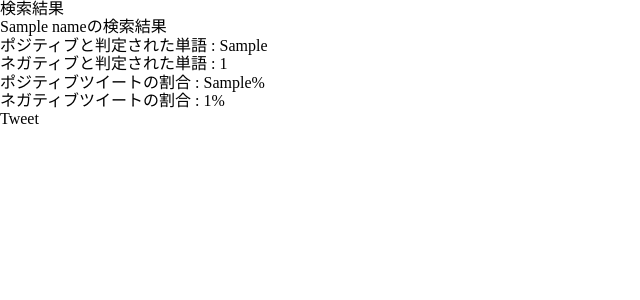
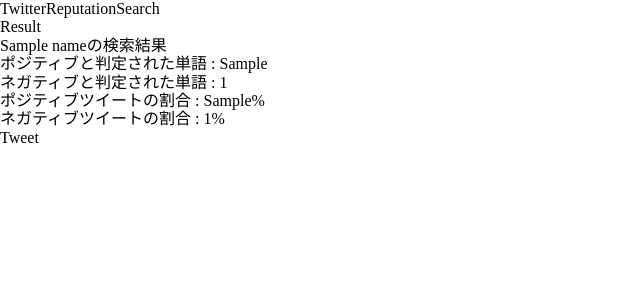
Before and after one commit to y-yana/Twitter-Reputation-Search, a Flask app: template templates/result.html in a window 1280 px wide. Shown: the top 300 px of the page, without its empty margins (0-640 px from the left). Run offline with Flask 2, Linux system fonts and the light colour scheme; the template is opened without the code that fills it: most values are stand-ins (such as "Sample title", 1, 10 or a date in 2020); some libraries are stand-ins or nearby versions.

Commit message:
title 変更

```diff
--- a/templates/result.html
+++ b/templates/result.html
@@ -1,5 +1,6 @@
 {% extends "layout.html" %} {% block content %}
-<h1>検索結果</h1>
+<p><span id="result_title">Twitter</span><span id="result_title">Reputation</span><span id="result_title">Search</span></p>
+<h1>Result</h1>
 <p>{{ message }}</p>
 <form action="/result" method="post">
 	<p>{{ name }}の検索結果</p>
```
